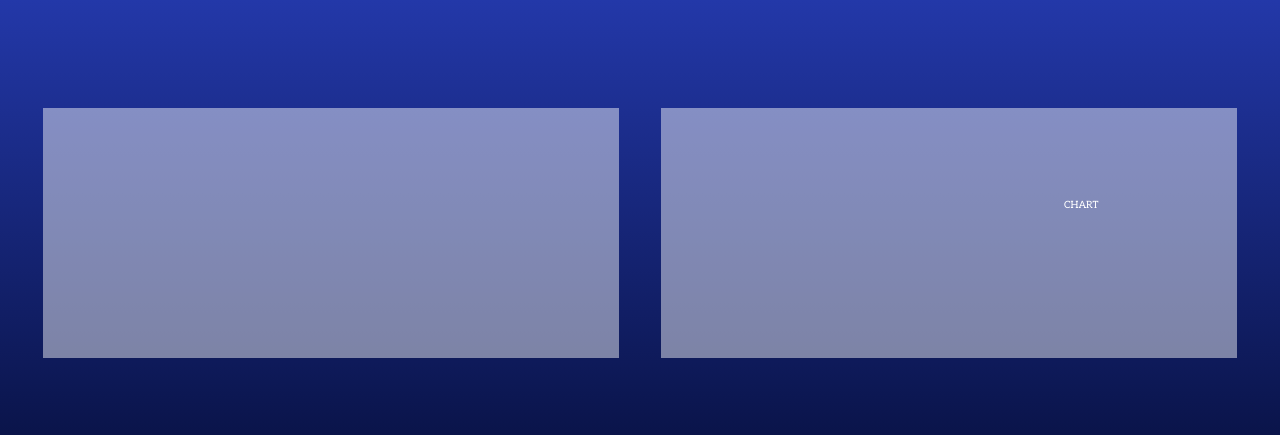
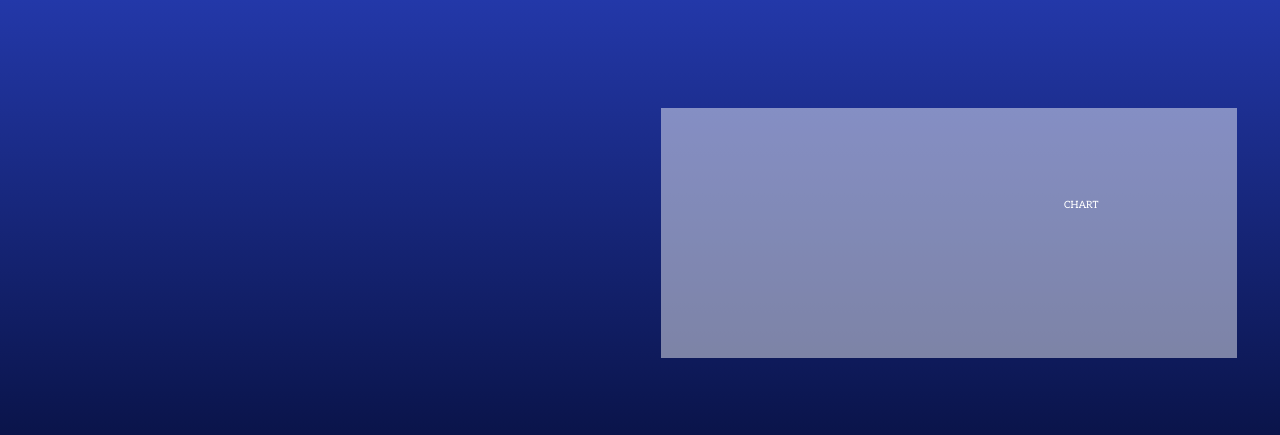
Before and after one commit to mwisniewski1991/weather_app, a website: page index.html in a window 1280 px wide. Shown: the part 365-800 px from the top of the page. Drawn offline with nearby package versions, Linux system fonts and the light colour scheme.

Commit message:
Update css

```diff
--- a/css/style.css
+++ b/css/style.css
@@ -93,8 +93,9 @@ body {
       flex-direction: column; } }
   .charts__chart {
     height: 25rem;
-    width: 45%;
-    background-color: rgba(255, 255, 255, 0.459); }
+    width: 45%; }
+    .charts__chart:nth-child(2) {
+      background-color: rgba(255, 255, 255, 0.459); }
     .charts__chart:first-child {
       margin-bottom: 2rem; }
     @media screen and (max-width: 600px) {
```
